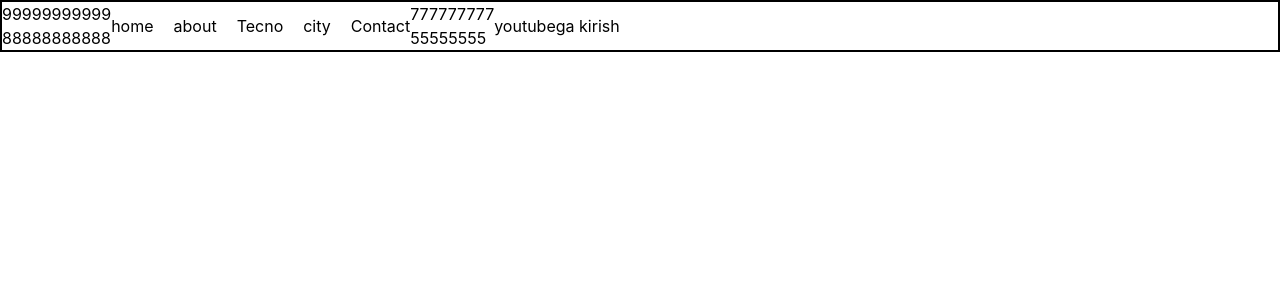
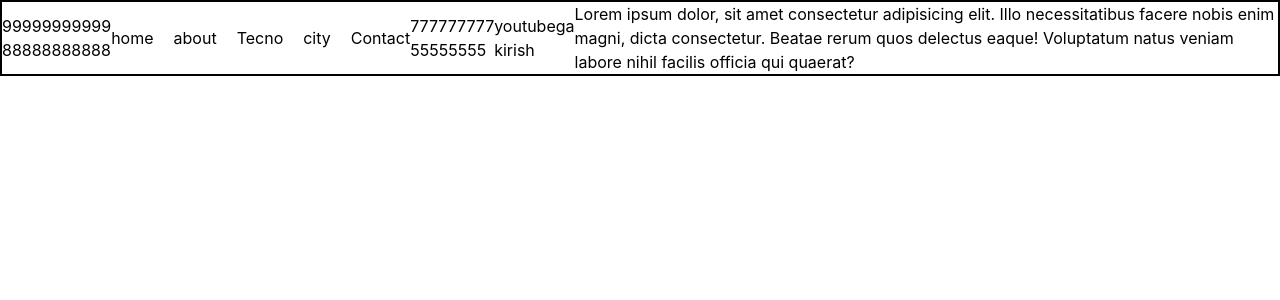
Before and after one commit to mahmudjonuktamov77-cmd/sayt, a React (Vite) app: page / in a window 1280 px wide. Shown: the top 300 px of the page. Built offline with nearby package versions, Linux system fonts and the light colour scheme.

Commit message:
Update App.jsx

```diff
--- a/src/App.jsx
+++ b/src/App.jsx
@@ -33,7 +33,7 @@ const App = () => {
                 youtubega kirish
             <button className=''></button>
 
-
+<p>Lorem ipsum dolor, sit amet consectetur adipisicing elit. Illo necessitatibus facere nobis enim magni, dicta consectetur. Beatae rerum quos delectus eaque! Voluptatum natus veniam labore nihil facilis officia qui quaerat?</p>
 
 
 
```
